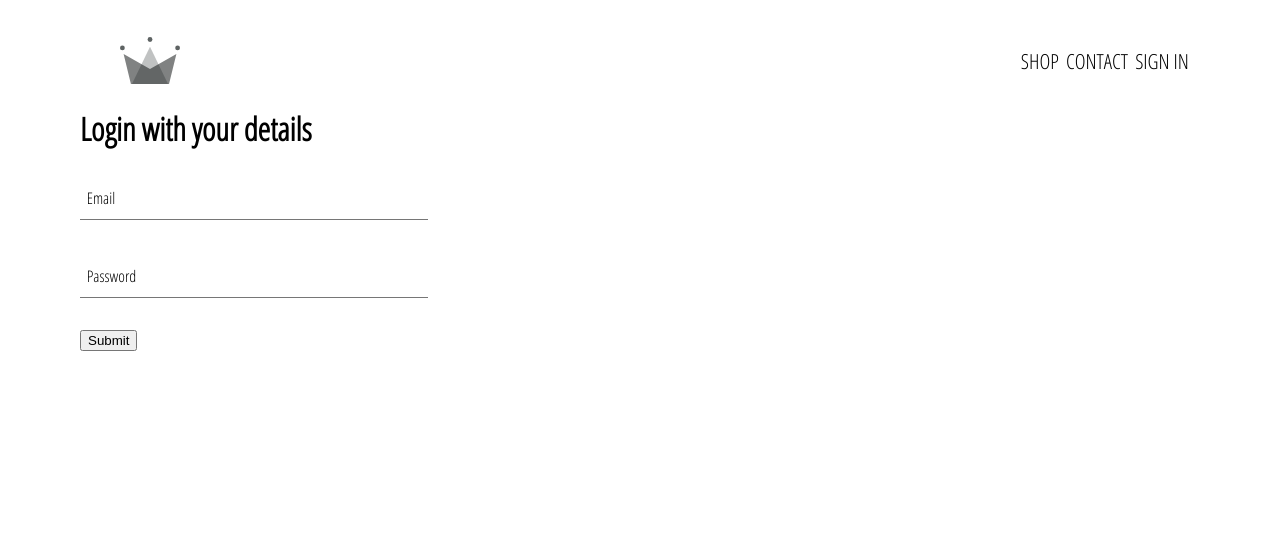
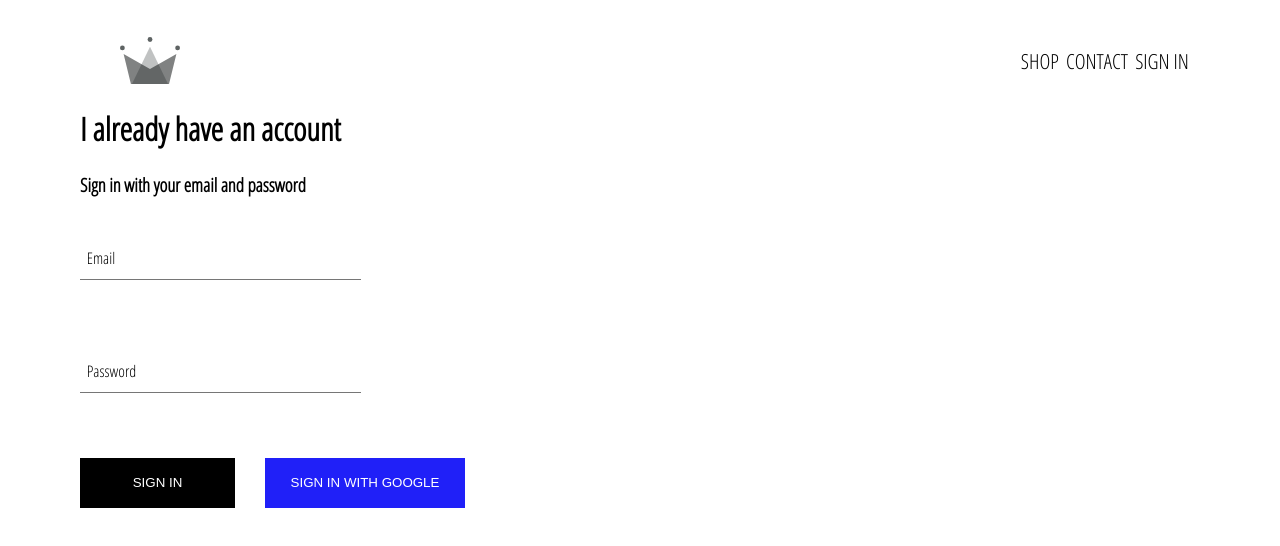
Before and after one commit to saisuryajss/Course-E-commerce, a React (Create React App) app: page /login in a window 1280 px wide. Shown: the top 546 px of the page. Built offline with nearby package versions, Linux system fonts and the light colour scheme; the HTML template or start-up script is replaced by a standard one.

Commit message:
signin with google added

```diff
--- /dev/null
+++ b/src/components/custom-button/CustomButton.css
@@ -0,0 +1,29 @@
+.medium{
+  margin: 35px 30px 0px 0px;
+  width: 155px;
+  height: 50px;
+  color:white;
+  background-color: black;
+  border-width: 0px;
+}
+
+.medium:hover{
+    color: black;
+    background-color: rgb(255, 255, 255);
+    border: 1px solid black;
+}
+
+.large{
+    margin-top: 35px;
+    width: 200px;
+    height: 50px;
+    color:white;
+    background-color: rgb(32, 32, 248);
+    border-width: 0px;
+}
+
+.large:hover{
+    color: black;
+    background-color: rgb(255, 255, 255);
+    border: 1px solid black;
+}
--- /dev/null
+++ b/src/components/custom-button/CustomButton.jsx
@@ -0,0 +1,10 @@
+import React from 'react';
+import './CustomButton.css';
+
+function CustomButton({size,...otherButtonProps}){
+   return(
+           <input {...otherButtonProps} className={`${size}`} />
+   );
+}
+
+export default CustomButton;
--- a/src/components/form-input/FormInput.css
+++ b/src/components/form-input/FormInput.css
@@ -1,10 +1,11 @@
 .group{
     width: 30%;
     position: relative;
+    margin: 35px 0px 0px;
 }
 
 .form-input{
-    width: 100%;
+    width: 80%;
     height: 40px;
     border-width: 0px 0px 1px;
     margin: 5px 0px 30px;
@@ -16,6 +17,7 @@
     top:20%;
     left:2%;
     pointer-events: none;
+    transition: 300ms ease all;
 }
 
 .form-input:focus{
@@ -32,3 +34,10 @@
 input[type='password']{
     letter-spacing: 2px;
 }
+
+.shrink{
+    top:-26%;
+    left:1%;
+    font-size: 15px;
+    color: black;
+}
--- a/src/components/signin/SignIn.jsx
+++ b/src/components/signin/SignIn.jsx
@@ -1,7 +1,7 @@
 import {React, useState} from 'react';
 import FormInput from '../form-input/FormInput';
 import './SignIn.css';
-
+import CustomButton from '../custom-button/CustomButton';
 
 function SignIn(){
    const [login,setLogin] = useState({
@@ -33,17 +33,18 @@ function SignIn(){
                 password:value
             }
          }
-
      });
   }
 
    return(
        <div>
-           <h1>Login with your details</h1>
+           <h1>I already have an account</h1>
+           <h3>Sign in with your email and password</h3>
            <form onSubmit={handleSubmit}>
               <FormInput label={'Email'} type='email' handleChange={handleChange} value={login.email} required />
               <FormInput label={'Password'} type='password' handleChange={handleChange} value={login.password} required />
-              <input type='submit' />
+              <CustomButton type={'submit'} value={'SIGN IN'} size={'medium'}/>
+              <CustomButton type={'submit'} value={'SIGN IN WITH GOOGLE'} size={'large'} />
            </form>
        </div>
    );
```
